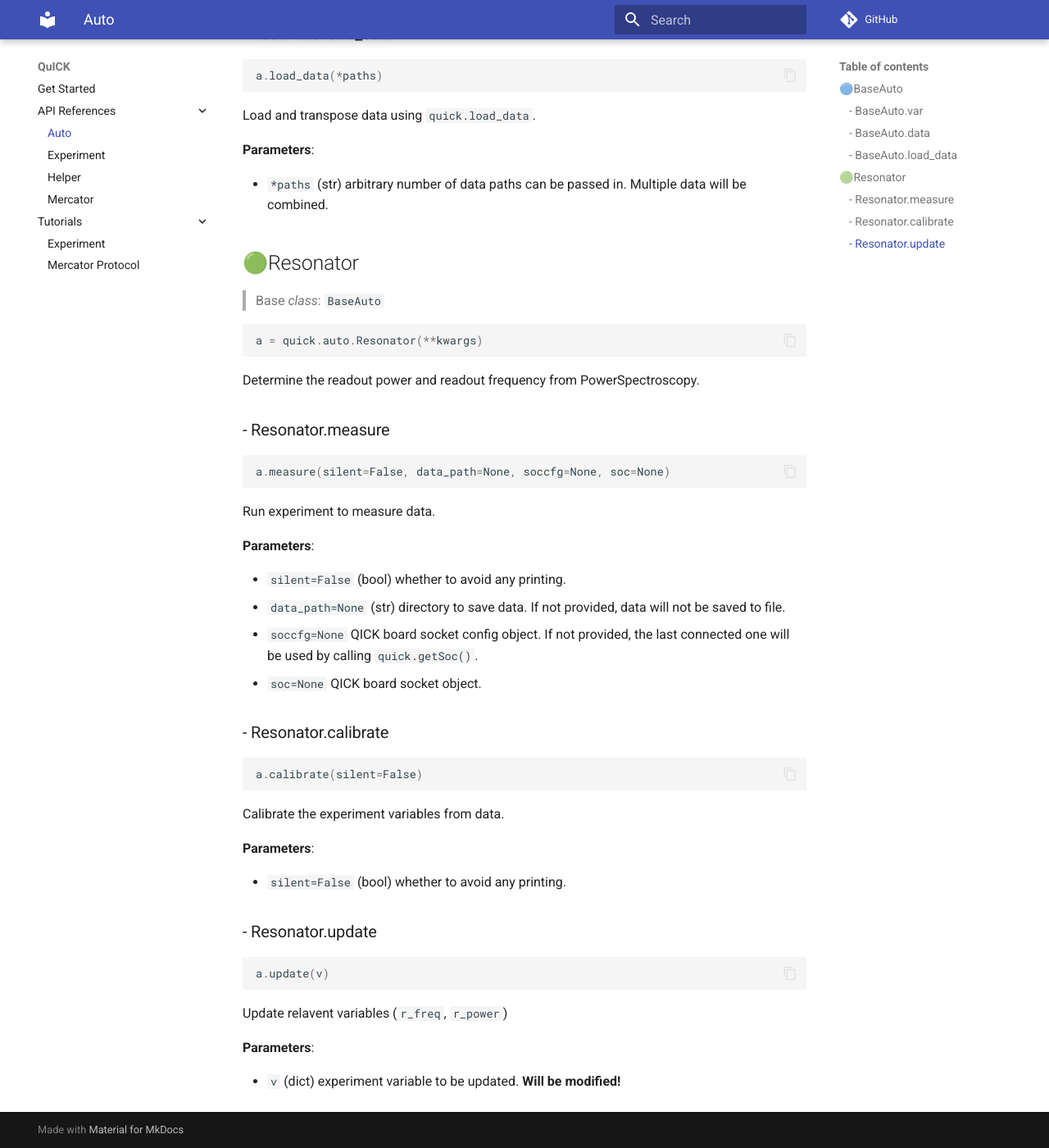
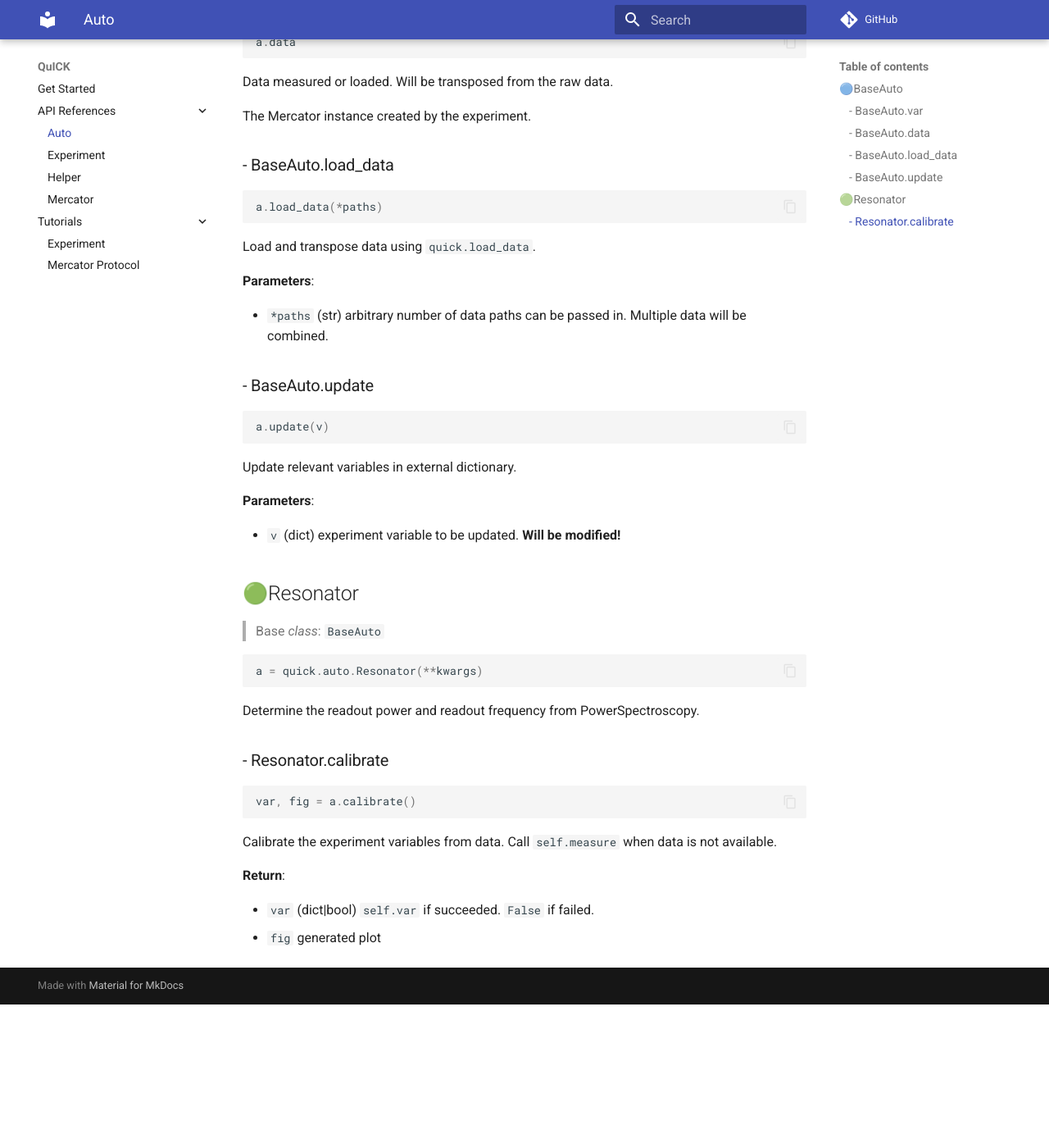
Before and after one commit to clelandlab/quick, an MkDocs documentation site: the page built from docs/API References/auto.md, in a window 1280 px wide and 1400 px high, scrolled down 869 px. Shown: the whole window at 82% size. Built offline with MkDocs 1.6.1 and Material for MkDocs 9.7.7, drawn with Linux system fonts in a browser that asks for light colours; comment, search, counter and statistics services are not loaded; after the commit the page ends 2094 px from its top, so only the background shows below that; some of the changed text lies outside the part shown.

Commit message:
Update auto structure

````diff
--- a/docs/API References/auto.md
+++ b/docs/API References/auto.md
@@ -46,6 +50,18 @@
 
 - `*paths` (str) arbitrary number of data paths can be passed in. Multiple data will be combined.
 
+### - BaseAuto.update
+
+```python
+a.update(v)
+```
+
+Update relevant variables in external dictionary.
+
+**Parameters**:
+
+- `v` (dict) experiment variable to be updated. **Will be modified!**
+
 ## 🟢Resonator
 
 > Base *class*: `BaseAuto`
@@ -56,41 +72,15 @@
 
 Determine the readout power and readout frequency from PowerSpectroscopy.
 
-### - Resonator.measure
-
-```python
-a.measure(silent=False, data_path=None, soccfg=None, soc=None)
-```
-
-Run experiment to measure data.
-
-**Parameters**:
-
-- `silent=False` (bool) whether to avoid any printing.
-- `data_path=None` (str) directory to save data. If not provided, data will not be saved to file.
-- `soccfg=None` QICK board socket config object. If not provided, the last connected one will be used by calling `quick.getSoc()`.
-- `soc=None` QICK board socket object.
-
 ### - Resonator.calibrate
 
 ```python
-a.calibrate(silent=False)
+var, fig = a.calibrate()
 ```
 
-Calibrate the experiment variables from data.
+Calibrate the experiment variables from data. Call `self.measure` when data is not available.
 
-**Parameters**:
+**Return**:
 
-- `silent=False` (bool) whether to avoid any printing.
-
-### - Resonator.update
-
-```python
-a.update(v)
-```
-
-Update relavent variables (`r_freq`, `r_power`)
-
-**Parameters**:
-
-- `v` (dict) experiment variable to be updated. **Will be modified!**
+- `var` (dict|bool) `self.var` if succeeded. `False` if failed.
+- `fig` generated plot
````
Also changed, not shown: other parts of docs/API References/auto.md (+5 -1 lines), 1 other file.
